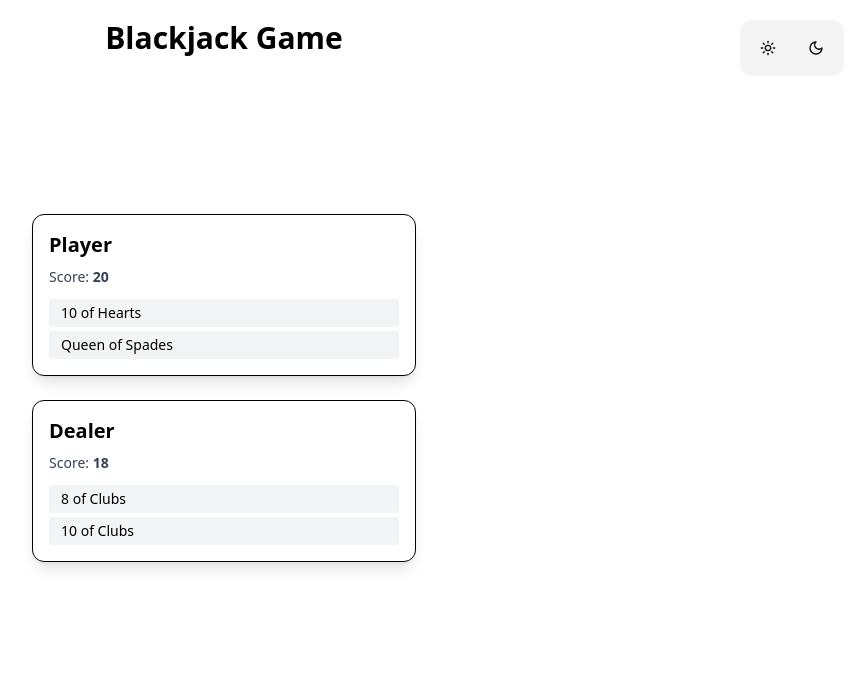
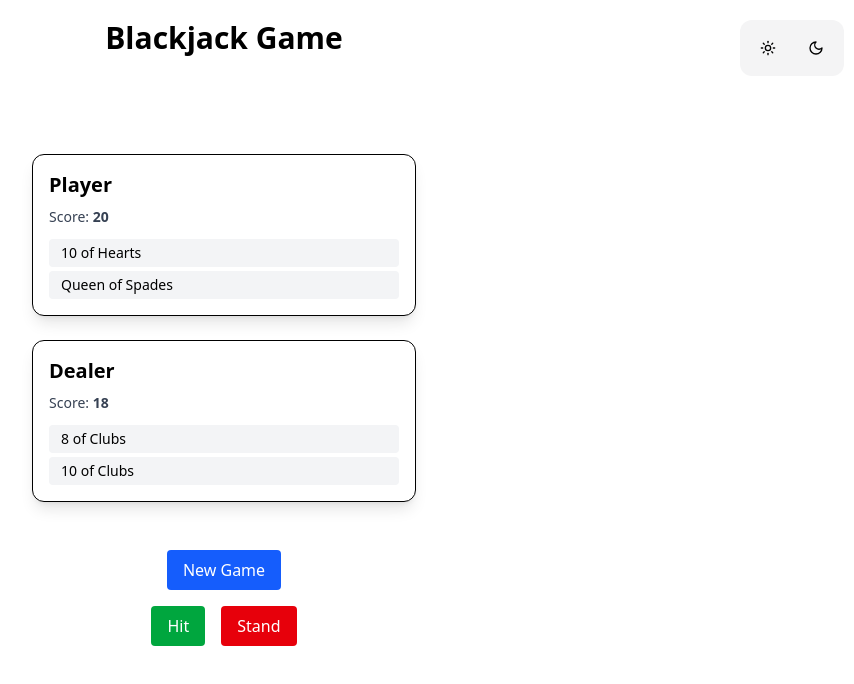
Before and after one commit to nikolakenjic/blackjack-game, a React (Vite) app: page / in a window 1280 px wide. Shown: the top 684 px of the page, without its empty margins (416-1270 px from the left). Built offline with nearby package versions, Linux system fonts and the light colour scheme.

Commit message:
theme utils

```diff
--- a/src/App.tsx
+++ b/src/App.tsx
@@ -32,6 +32,28 @@ function App() {
     setDealer(dealer);
   }, []);
 
+  // Handle hit and stand
+  const handleHit = () => {
+    if (!player || !dealer) return;
+
+    const newCard = {
+      suit: 'Hearts',
+      value: (Math.floor(Math.random() * 11) + 1).toString(),
+    };
+
+    const updateHand = [...player.hand, newCard];
+    const updateScore = updateHand.reduce(
+      (sum, card) => sum + Number(card.value),
+      0
+    );
+
+    setPlayer({ ...player, hand: updateHand, score: updateScore });
+  };
+
+  const handleStand = () => {
+    console.log('stand');
+  };
+
   if (!player || !dealer) return <h1>Loading...</h1>;
 
   return (
@@ -47,6 +69,32 @@ function App() {
 
       <HandDisplay title="Player" score={player.score} hand={player.hand} />
       <HandDisplay title="Dealer" score={dealer.score} hand={dealer.hand} />
+
+      <button
+        onClick={() => {
+          const { player, dealer } = startNewGame();
+          setPlayer(player);
+          setDealer(dealer);
+        }}
+        className="mt-6 px-4 py-2 bg-blue-600 text-white rounded hover:bg-blue-700 transition"
+      >
+        New Game
+      </button>
+
+      <div className="flex gap-4 mt-4">
+        <button
+          onClick={handleHit}
+          className="px-4 py-2 bg-green-600 text-white rounded hover:bg-green-700 transition"
+        >
+          Hit
+        </button>
+        <button
+          onClick={handleStand}
+          className="px-4 py-2 bg-red-600 text-white rounded hover:bg-red-700 transition"
+        >
+          Stand
+        </button>
+      </div>
     </div>
   );
 }
--- /dev/null
+++ b/src/utils/theme.ts
@@ -0,0 +1,6 @@
+export type Theme = 'light' | 'dark';
+
+export const THEMES: Record<string, Theme> = {
+  LIGHT: 'light',
+  DARK: 'dark',
+};
```
